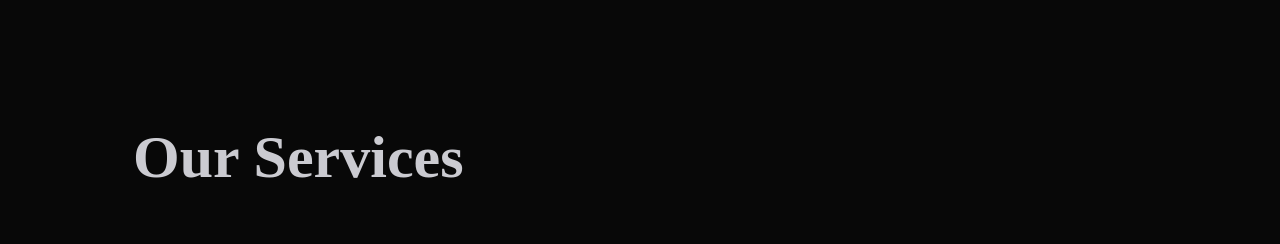
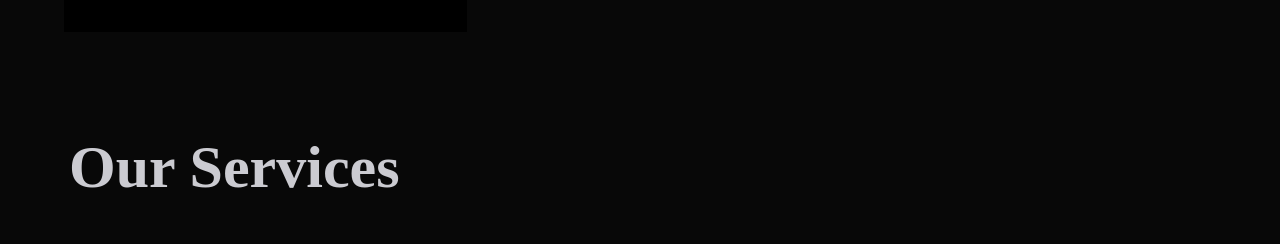
Before and after one commit to manthanvs/CODESOFT, a plain HTML site: page Project 1/myLanding.html in a window 1280 px wide. Shown: the part 1382-1626 px from the top of the page. Drawn offline with Linux system fonts and the light colour scheme.

Commit message:
Project 1: Corrections added.

```diff
--- a/Project 1/style.css
+++ b/Project 1/style.css
@@ -17,7 +17,7 @@ body{
 
 
 .container{
-    padding: 10px 10%;
+	padding: 20px 5%;
 }
 
 /*
@@ -325,7 +325,6 @@ body{
 */
 #services {
     padding: 90px 0 0 0;
-    height: 75vh;
 }
 
 	.services-list {
@@ -619,7 +618,6 @@ nav .fa-times,nav .fa-bars{
 
 	#services{
 		padding: 100px 0 0 0;
-		height: auto;
 	}
 
 	.services-list div{
```
